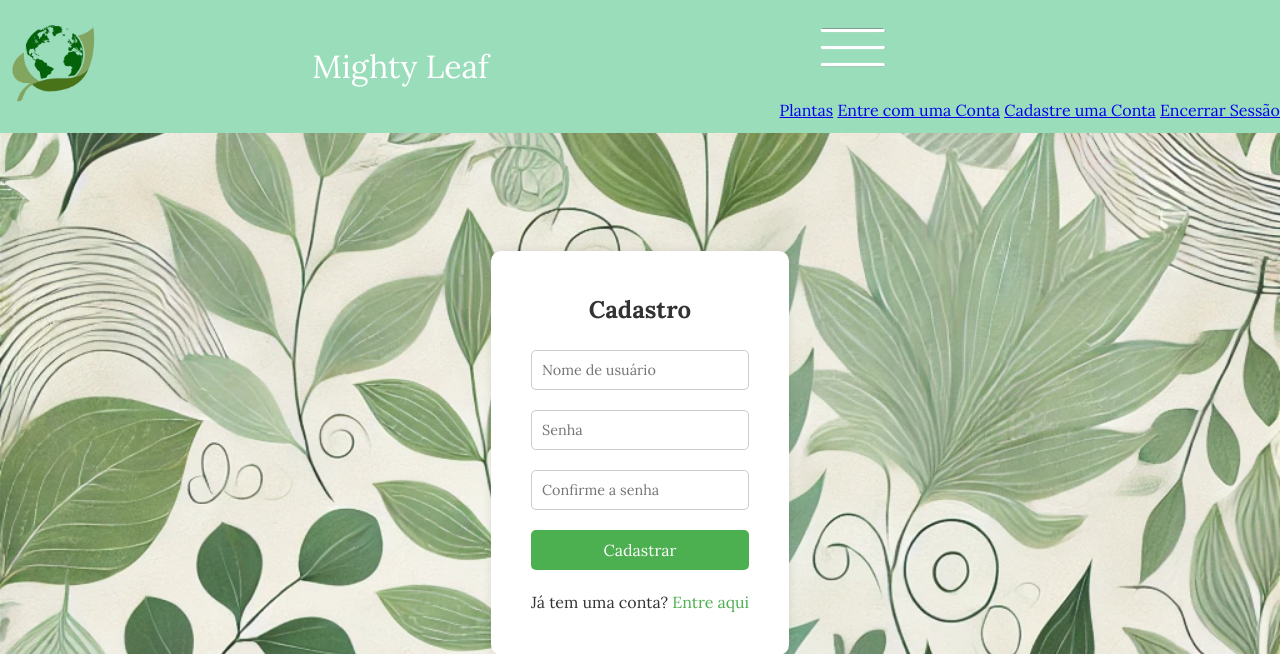
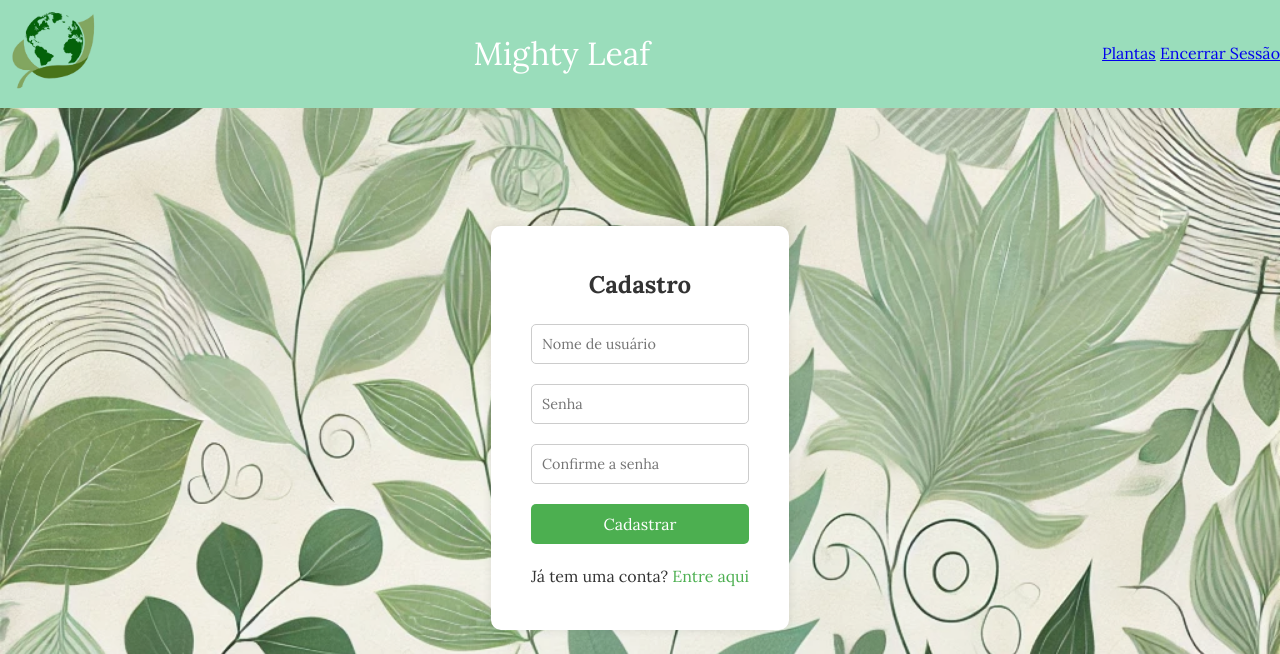
Before and after one commit to Mightyleaf2024/Projeto-TI-main, a Django app: template MightyLeaf/templates/cad.html in a window 1280 px wide. Shown: the top 654 px of the page. Run offline with Django 5.2, Linux system fonts and the light colour scheme; the template is opened without the code that fills it, so the values that code supplies are empty.

Commit message:
vase fode

```diff
--- a/MightyLeaf/templates/cad.html
+++ b/MightyLeaf/templates/cad.html
@@ -16,13 +16,8 @@
         <a href ="/" ><img class="img1" src="../static/img/logo.png" ></a>
         <a class="logo">Mighty Leaf</a>
         <div class="dropdown">
-            <img src="../static/img/Menu.png " class="img1">
-                        <div class="dropdown-content">
-                            <a href="/plantas">Plantas</a>
-                            <a href="/log">Entre com uma Conta</a>
-                            <a href="/cad">Cadastre uma Conta</a>
-                            <a href="#">Encerrar Sessão</a>
-                        </div>
+            <a href="/plantas">Plantas</a>
+            <a href="#">Encerrar Sessão</a>
         </div>
     </header>
 
```
Also changed, not shown: MightyLeaf/templates/log.html (+2 -7 lines), MightyLeaf/templates/plantas.html (+3 -7 lines), MightyLeaf/templates/redefsenha.html (+2 -7 lines).
